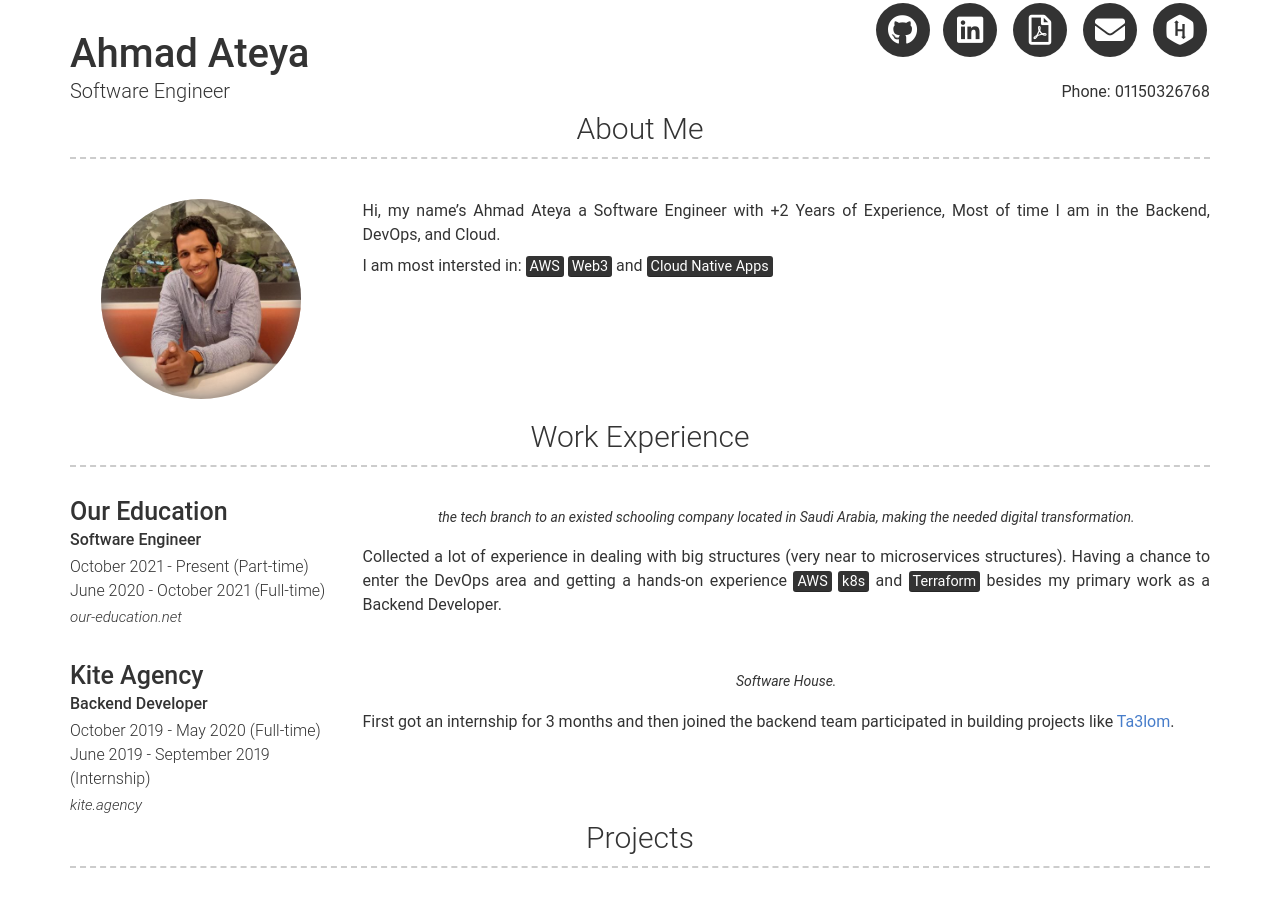
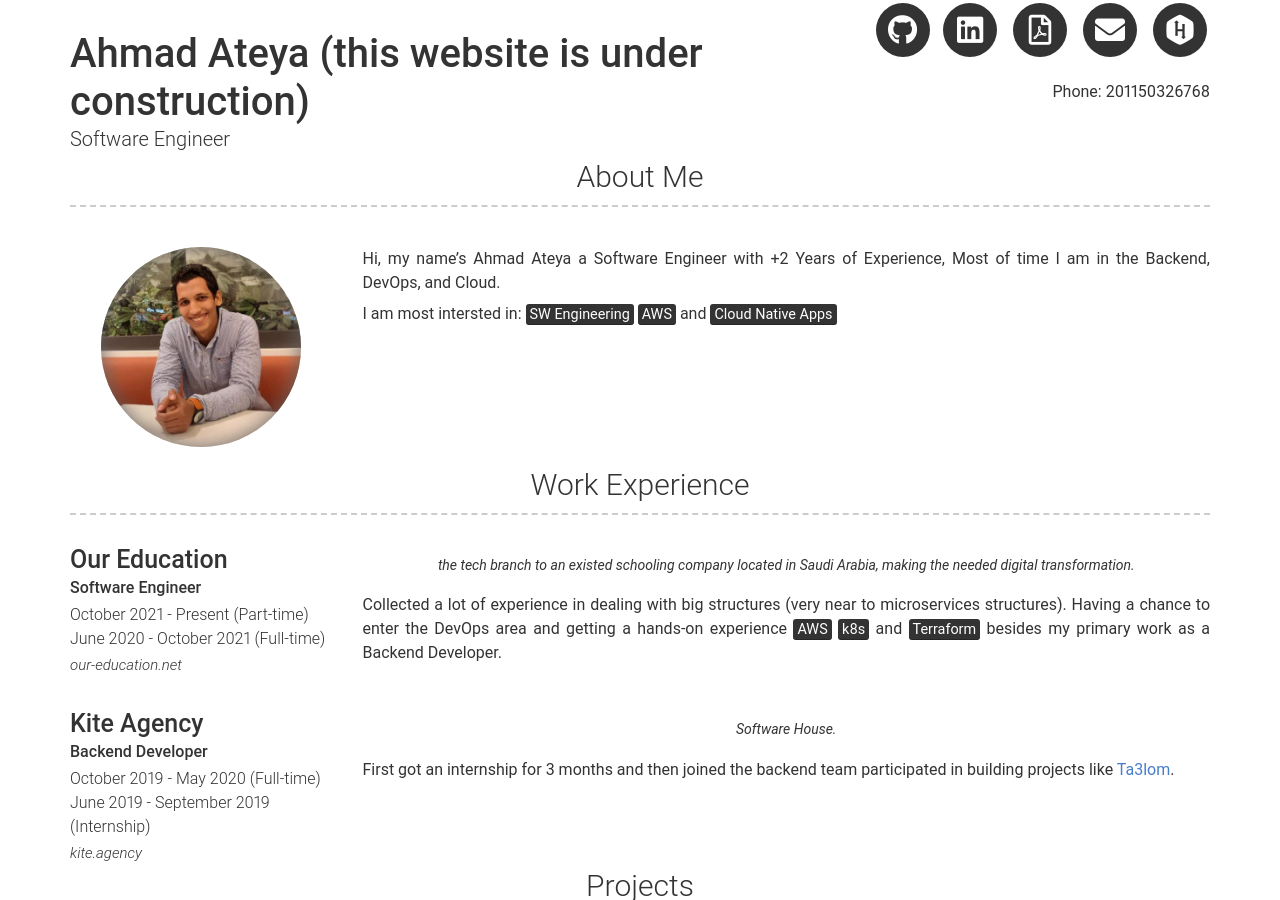
Before and after one commit to ahmadateya/ahmadateya.github.io, a Jekyll site: the page built from README.md, in a window 1280 px wide and 900 px high. Built offline with Jekyll 4.4.1, drawn with Linux system fonts in a browser that asks for light colours; nearby versions of some CDN libraries; our own code applies the rules of GitHub Pages for plain Markdown files; some of the changed text lies outside the part shown.

Commit message:
under construction

```diff
--- a/_config.yml
+++ b/_config.yml
@@ -6,10 +6,10 @@ favicon: images/favicon.ico
 version: 2
 
 # Personal info
-name: Ahmad Ateya
+name: Ahmad Ateya (this website is under construction)
 title: Software Engineer
 email: ahmad.m.ateya@gmail.com
-phone: 01150326768
+phone: +201150326768
 Location: Cairo - Egypt
 #website: ahmadateya.me
 
@@ -56,7 +56,7 @@ about_profile_image: images/profile.jpeg
 about_content: | # this will include new lines to allow paragraphs
   Hi, my name's Ahmad Ateya a Software Engineer with +2 Years of Experience, Most of time I am in the Backend, DevOps, and Cloud.
 
-   I am most intersted in: <mark>AWS</mark> <mark>Web3</mark> and <mark>Cloud Native Apps</mark>
+   I am most intersted in: <mark>SW Engineering</mark> <mark>AWS</mark> and <mark>Cloud Native Apps</mark>
 
 content:
   - title: Work Experience # Title for the section
```
